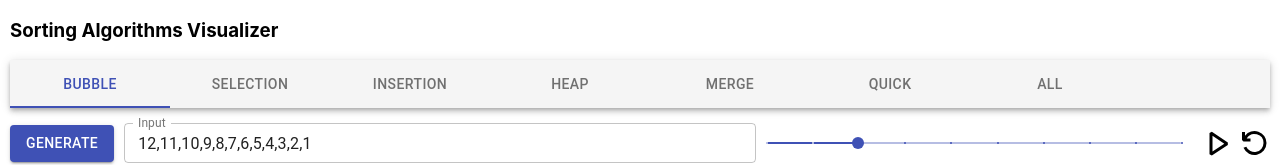
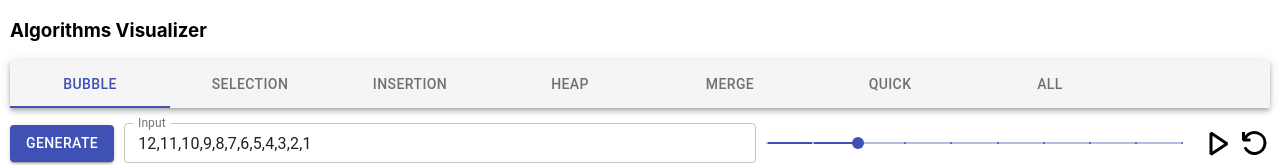
Before and after one commit to YashviSaxena/Algorithm-Visualizer, a React (Vite) app: page / in a window 1280 px wide. Shown: the top 165 px of the page. Built offline with nearby package versions, Linux system fonts and the light colour scheme.

Commit message:
Update NavBar.jsx

```diff
--- a/src/components/NavBar.jsx
+++ b/src/components/NavBar.jsx
@@ -40,7 +40,7 @@ export function NavBar() {
           alignItems: "center",
         }}
       >
-        <h3>Sorting Algorithms Visualizer</h3>
+        <h3>Algorithms Visualizer</h3>
 
       </div>
       <AppBar position="static" color="default">
```
